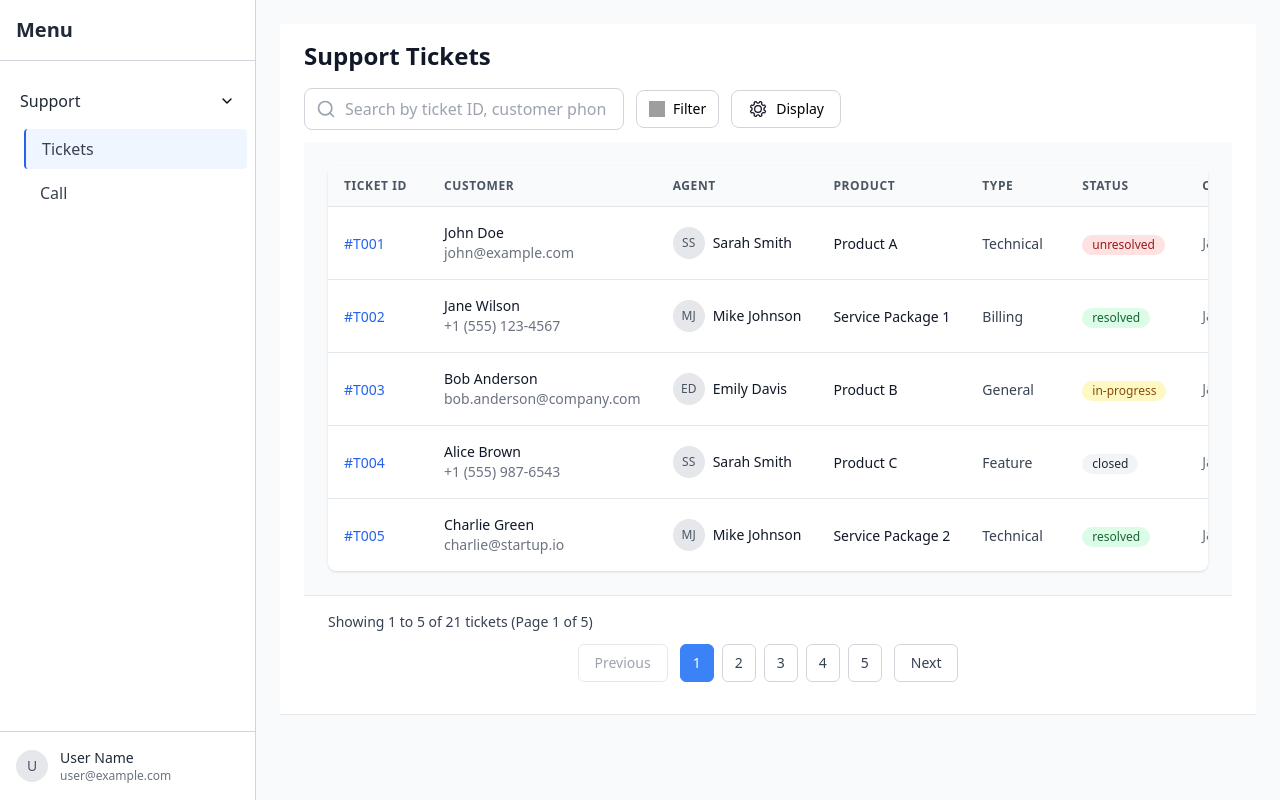
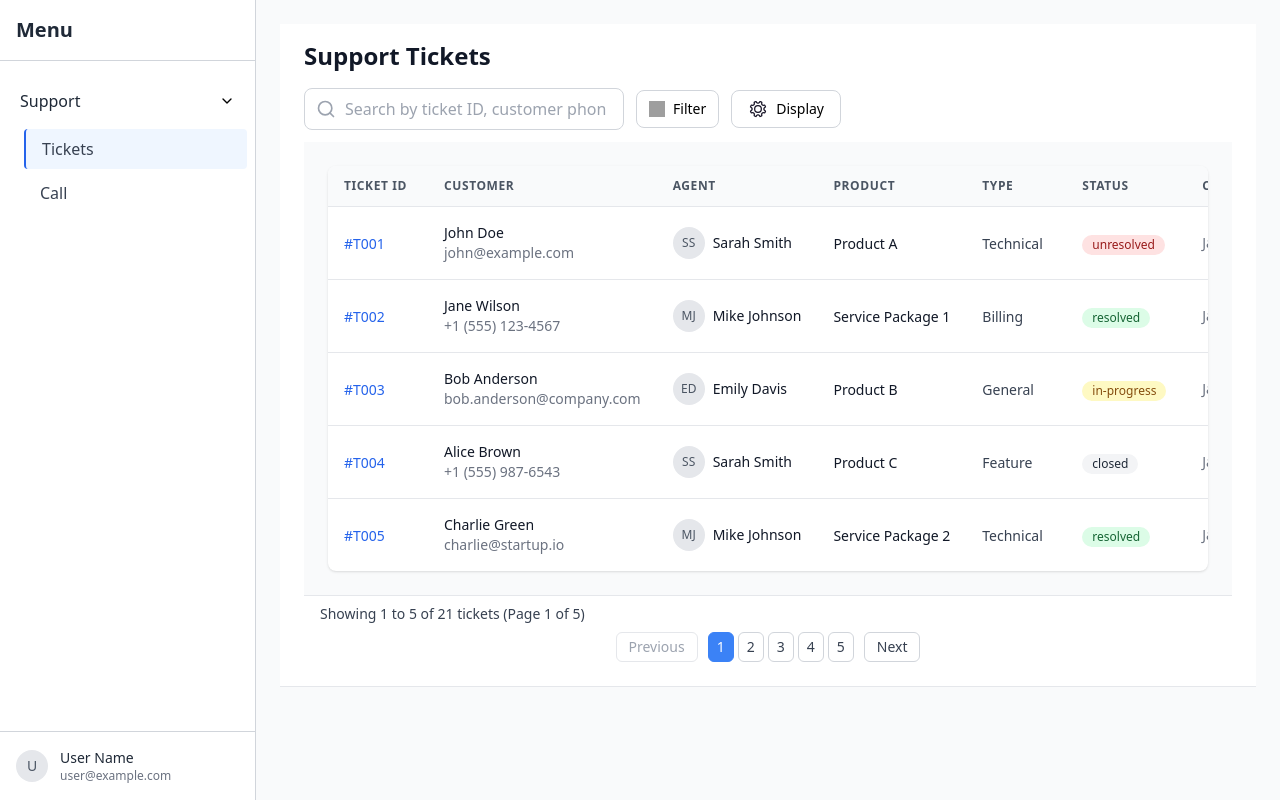
Before and after one commit to shanmathi-c/model, a Nuxt app: page /tickets in a window 1280 px wide. Built offline with nearby package versions, Linux system fonts and the light colour scheme; grey boxes are pictures that could not be loaded.

Commit message:
feat: add pagination add scroll bar

```diff
--- a/pages/tickets.vue
+++ b/pages/tickets.vue
@@ -216,7 +216,7 @@
     </div>
 
     <!-- Scrollable Content Area -->
-    <div class="flex-1 overflow-auto bg-gray-50" style="height: calc(100vh - 400px);">
+    <div class="flex-1 overflow-auto bg-gray-50" style="height: calc(100vh - 340px);">
       <div class="p-6 min-h-full">
         <!-- Table View -->
         <div class="bg-white rounded-lg shadow overflow-hidden" style="min-height: 400px;">
@@ -356,8 +356,8 @@
     </div>
 
     <!-- Fixed Pagination Controls -->
-    <div class="flex-shrink-0 px-6 py-4 bg-white border-t border-gray-200 sticky bottom-0">
-      <div class="flex flex-col gap-3">
+    <div class="flex-shrink-0 px-4 py-2 bg-white border-t border-gray-200 sticky bottom-0">
+      <div class="flex flex-col gap-2">
         <!-- Info row -->
         <div class="text-sm text-gray-700">
           Showing <span class="font-medium">{{ ((currentPage - 1) * itemsPerPage) + 1 }}</span> to
@@ -371,7 +371,7 @@
           <button
             @click="previousPage"
             :disabled="currentPage === 1"
-            class="px-4 py-2 text-sm border rounded-md transition-colors mr-2"
+            class="px-3 py-1 text-sm border rounded-md transition-colors mr-2"
             :class="currentPage === 1
               ? 'border-gray-200 text-gray-400 cursor-not-allowed'
               : 'border-gray-300 text-gray-700 hover:bg-gray-50'"
@@ -383,7 +383,7 @@
           <template v-for="page in pageNumbers" :key="page">
             <button
               @click="goToPage(page)"
-              class="px-3 py-2 text-sm border rounded-md transition-colors mx-1"
+              class="px-2 py-1 text-sm border rounded-md transition-colors mx-0.5"
               :class="page === currentPage
                 ? 'border-blue-500 bg-blue-500 text-white'
                 : 'border-gray-300 text-gray-700 hover:bg-gray-50'"
@@ -396,7 +396,7 @@
           <button
             @click="nextPage"
             :disabled="currentPage === totalPages"
-            class="px-4 py-2 text-sm border rounded-md transition-colors ml-2"
+            class="px-3 py-1 text-sm border rounded-md transition-colors ml-2"
             :class="currentPage === totalPages
               ? 'border-gray-200 text-gray-400 cursor-not-allowed'
               : 'border-gray-300 text-gray-700 hover:bg-gray-50'"
```
